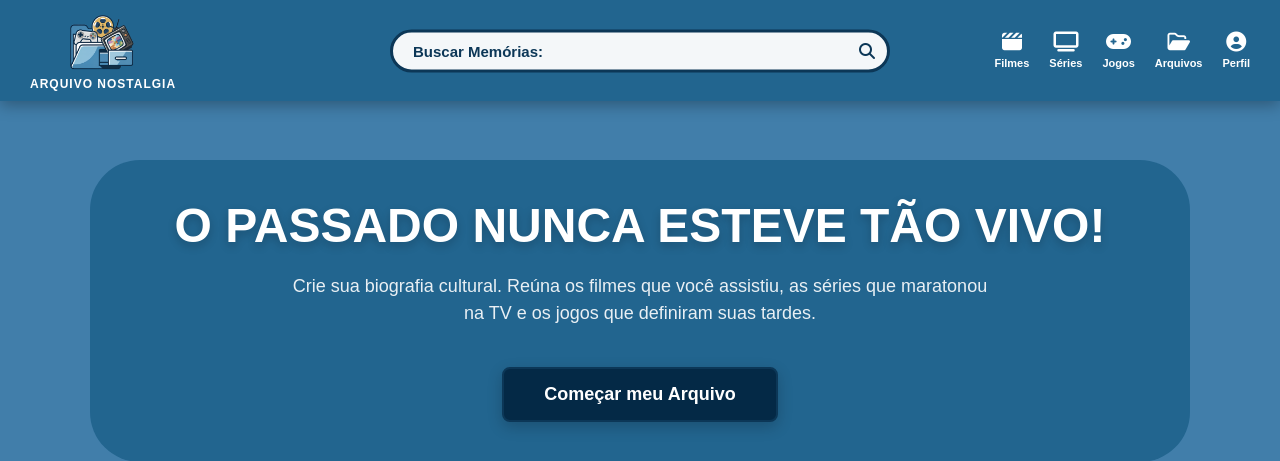
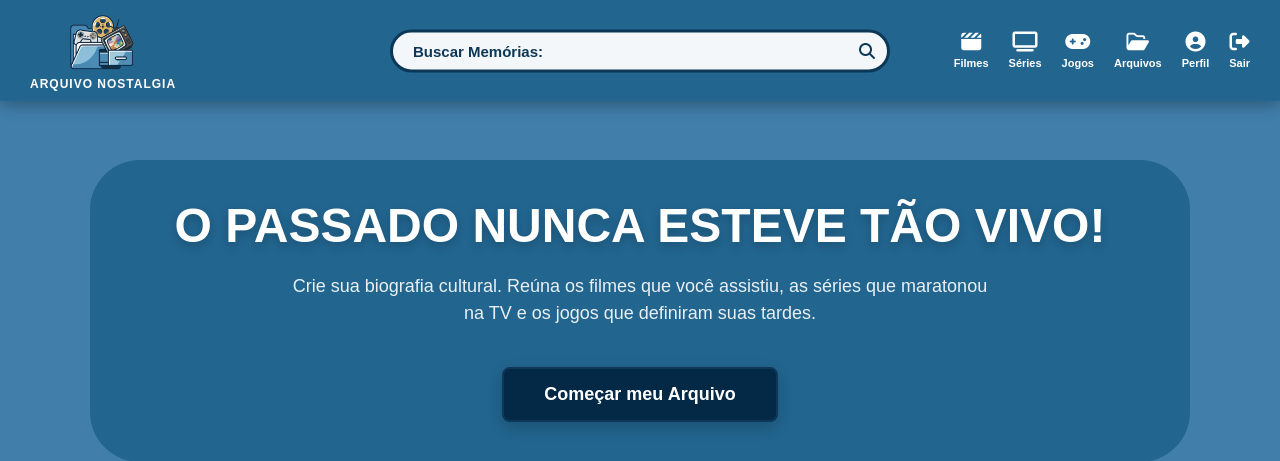
Before and after one commit to lucascarvalho1808/arquivo-nostalgia, a Flask app: page / in a window 1280 px wide. Shown: the top 461 px of the page. Run offline with Flask 3, Linux system fonts and the light colour scheme; the visitor is signed in with stand-in values (Sample User, id 1); data that the repository does not hold is empty; some libraries are stand-ins or nearby versions.

Commit message:
fix: Atualiza lógica de logout e ajusta menu de navegação com base na autenticação do usuário

```diff
--- a/app.py
+++ b/app.py
@@ -135,16 +135,18 @@ def login():
     return render_template('auth/login.html', form=form)
 
 @app.route("/logout")
-@login_required # Garante que apenas quem está logado pode acessar essa rota
+@login_required
 def logout():
-    # 1. Desloga do Supabase (invalida o token)
+    # 1. Desloga do Supabase
     supabase.auth.sign_out()
 
     # 2. Limpa a sessão do Flask
     logout_user()
 
     flash('Você saiu com sucesso.', 'info')
-    return redirect(url_for('login'))
+
+    #  Redireciona para a página inicial (index)
+    return redirect(url_for('index'))
 
 @app.route('/esqueceu-senha', methods=['GET', 'POST'])
 def forgot_password():
--- a/templates/index.html
+++ b/templates/index.html
@@ -35,6 +35,9 @@
                 <i class="fa-solid fa-gamepad"></i>
                 <span>Jogos</span>
             </a>
+
+            {% if current_user.is_authenticated %}
+                <!-- MENU PARA QUEM ESTÁ LOGADO -->
                 <a href="{{ url_for('meus_arquivos') }}" class="item-menu">
                     <i class="fa-regular fa-folder-open"></i>
                     <span>Arquivos</span>
@@ -43,6 +46,23 @@
                     <i class="fa-solid fa-circle-user"></i>
                     <span>Perfil</span>
                 </a>
+                <!-- Botão de Logout  -->
+                <a href="{{ url_for('logout') }}" class="item-menu">
+                    <i class="fa-solid fa-right-from-bracket"></i>
+                    <span>Sair</span>
+                </a>
+            {% else %}
+                <!-- MENU PARA QUEM NÃO ESTÁ LOGADO -->
+                 <a href="{{ url_for('meus_arquivos') }}" class="item-menu">
+                    <i class="fa-regular fa-folder-open"></i>
+                    <span>Arquivos</span>
+                </a>
+                <a href="{{ url_for('login') }}" class="item-menu">
+                    <i class="fa-solid fa-user"></i>
+                    <span>Login</span>
+                </a>
+
+            {% endif %}
         </nav>
     </header>
 
```
Lines whose indentation alone changed are shown as unchanged.
